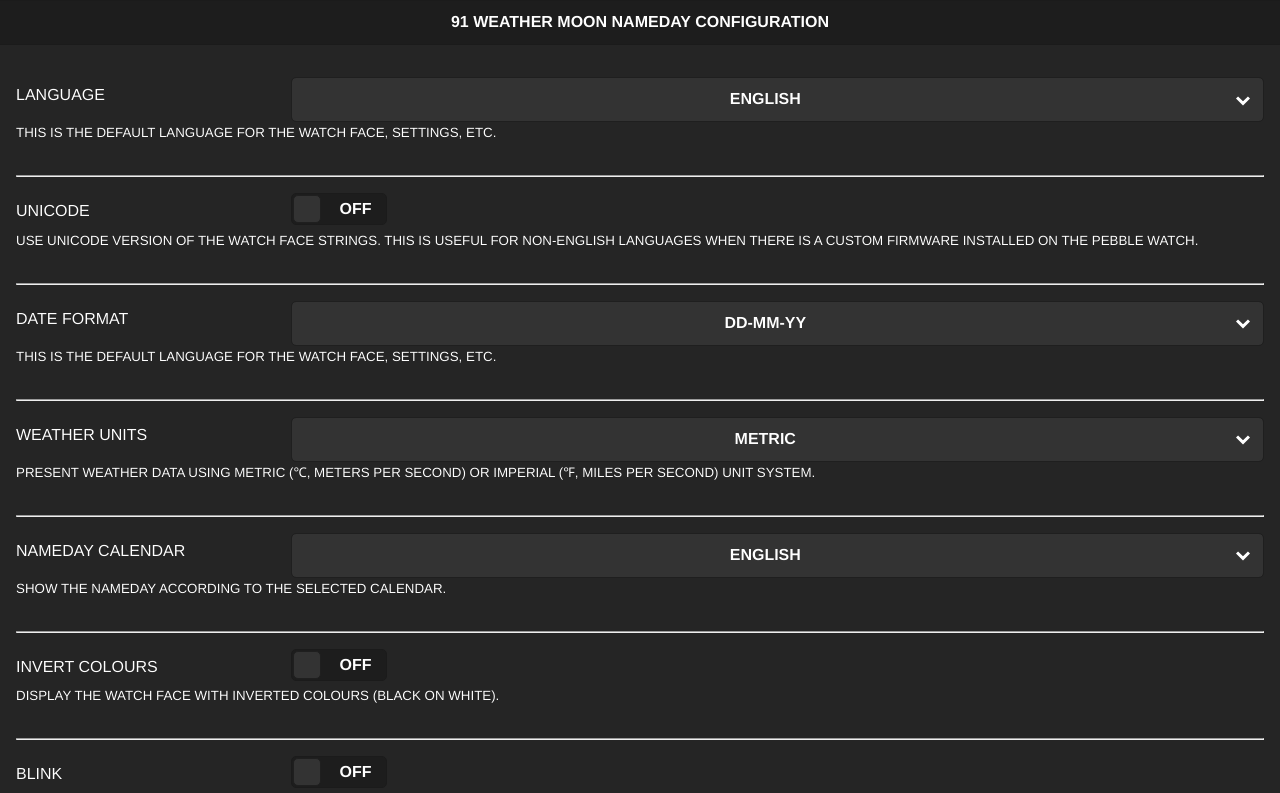
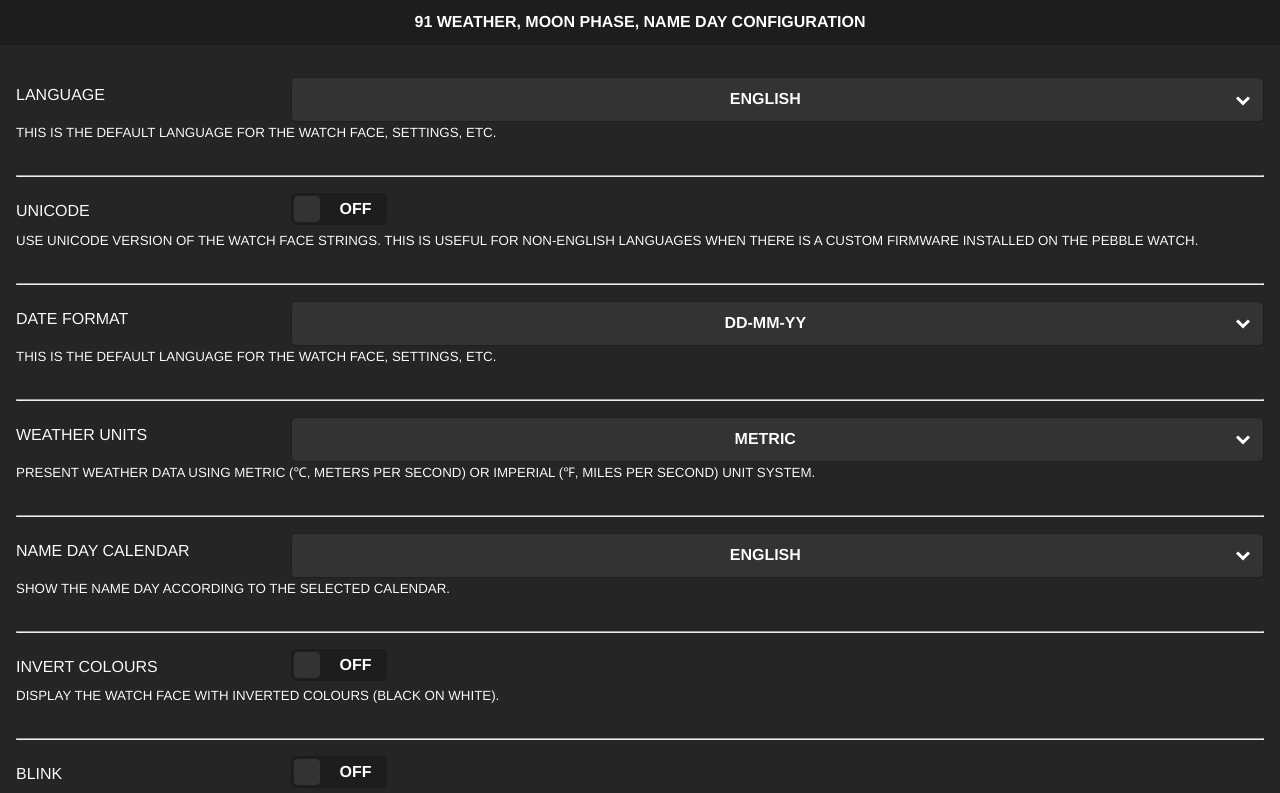
Before and after one commit to mc1100/91-Weather-Moonphase-Nameday, a plain HTML site: page configuration/1/index.html in a window 1280 px wide. Shown: the top 793 px of the page. Drawn offline with Linux system fonts and the light colour scheme; a web font is replaced by a local one.

Commit message:
Fix spelling

```diff
--- a/configuration/1/index.html
+++ b/configuration/1/index.html
@@ -17,7 +17,7 @@
 
 <div data-role="page" data-theme="c">
     <div data-role="header">
-        <h1>91 Weather Moon Nameday Configuration</h1>
+        <h1>91 Weather, Moon Phase, Name Day Configuration</h1>
     </div>
 
     <div role="main" class="ui-content">
@@ -60,13 +60,13 @@
         </fieldset>
         <hr />
         <fieldset class="ui-field-contain">
-            <label for="calendar">Nameday Calendar</label>
+            <label for="calendar">Name Day Calendar</label>
             <select id="calendar" name="calendar">
                 <option value="en">English</option>
                 <option value="sk">Slovak</option>
             </select>
             <br />
-            <p><small>Show the nameday according to the selected calendar.</small></p>
+            <p><small>Show the name day according to the selected calendar.</small></p>
         </fieldset>
         <hr />
         <fieldset class="ui-field-contain">
```
